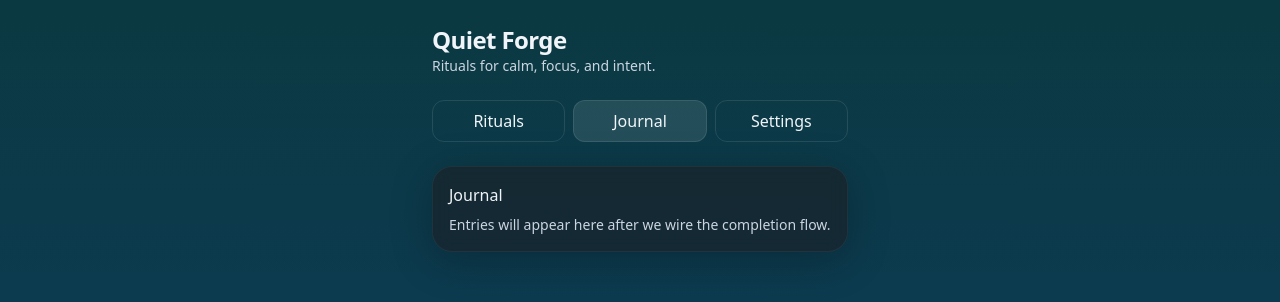
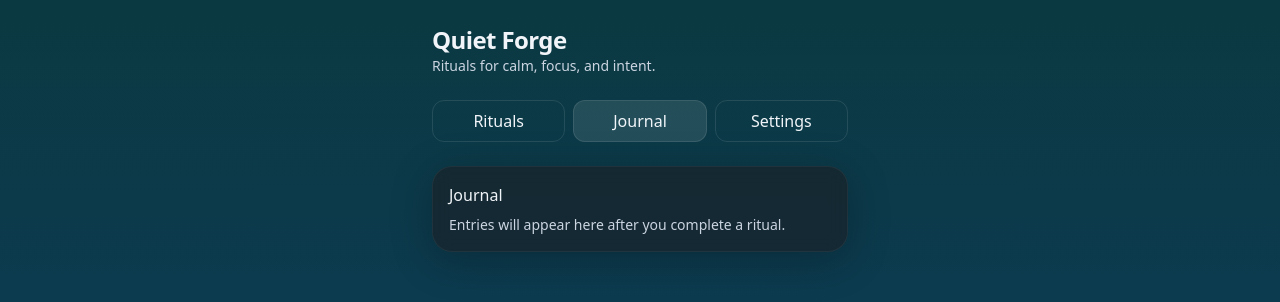
Before and after one commit to DavidGordonLang/QF-Rituals, a React (Vite) app: page / in a window 1280 px wide. Both pictures are taken after a click on the button "Journal". Shown: the top 302 px of the page. Built offline with nearby package versions, Linux system fonts and the light colour scheme.

Commit message:
Update JournalList.tsx

```diff
--- a/src/components/JournalList.tsx
+++ b/src/components/JournalList.tsx
@@ -1,7 +1,24 @@
 import React from "react";
-export const JournalList: React.FC = () => (
-  <div className="card">
-    <div className="font-medium mb-2">Journal</div>
-    <p className="text-sm text-slate-300">Entries will appear here after we wire the completion flow.</p>
-  </div>
-);
+import { useLocalStorage } from "../hooks/useLocalStorage";
+
+type JournalEntry = { id: string; ritualId: string; ritualName: string; endedAt: number; note?: string };
+
+export const JournalList: React.FC = () => {
+  const [journal] = useLocalStorage<JournalEntry[]>("qf_journal_v1", []);
+  if (!journal.length) {
+    return <div className="card"><div className="font-medium mb-2">Journal</div>
+      <p className="text-sm text-slate-300">Entries will appear here after you complete a ritual.</p></div>;
+  }
+  return (
+    <div className="space-y-3">
+      {journal.map(j => (
+        <div key={j.id} className="card">
+          <div className="text-sm opacity-80">{new Date(j.endedAt).toLocaleString()}</div>
+          <div className="font-medium">{j.ritualName}</div>
+          {j.note ? <p className="text-sm text-slate-300 mt-1 whitespace-pre-wrap">{j.note}</p> :
+            <p className="text-sm text-slate-400 mt-1">No note.</p>}
+        </div>
+      ))}
+    </div>
+  );
+};
```
